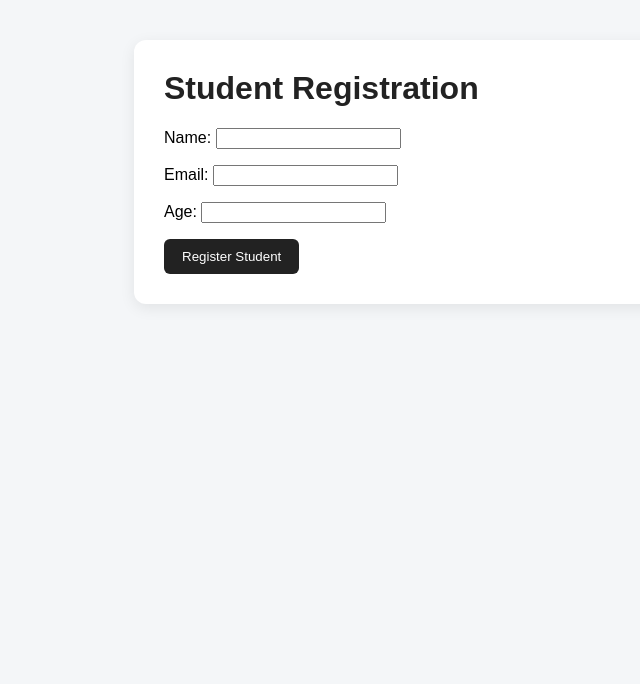
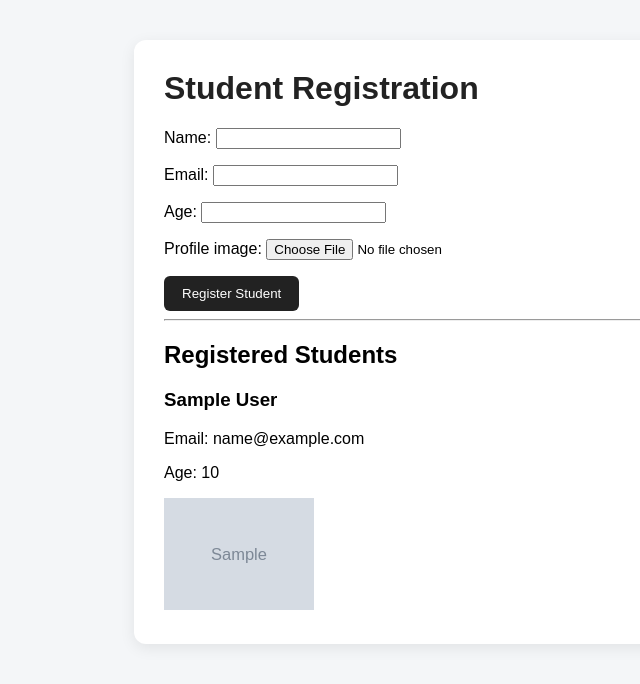
Before and after one commit to Muhammed-Sahal717/django-web-dev, a Django app: page /student/ in a window 1280 px wide. Shown: the top 684 px of the page, without its empty margins (176-816 px from the left). Run offline with Django 5.2, Linux system fonts and the light colour scheme; tables that the repository leaves empty hold one stand-in row (values such as "Sample post"); grey boxes marked "Sample" are stand-in pictures.

Commit message:
feat: add student profile image upload

```diff
--- a/config/settings.py
+++ b/config/settings.py
@@ -120,6 +120,8 @@ STATICFILES_DIRS = [
     BASE_DIR / "static",
 ]
 
+MEDIA_URL = "/media/"
+MEDIA_ROOT = BASE_DIR / "media"
 
 # Email
 # https://docs.djangoproject.com/en/6.1/topics/email/#topic-email-configuration
--- a/config/urls.py
+++ b/config/urls.py
@@ -14,6 +14,8 @@ Including another URLconf
     1. Import the include() function: from django.urls import include, path
     2. Add a URL to urlpatterns:  path('blog/', include('blog.urls'))
 """
+from django.conf import settings
+from django.conf.urls.static import static
 from django.contrib import admin
 from django.urls import path
 from students.views import student_form
@@ -23,3 +25,6 @@ urlpatterns = [
     path("admin/", admin.site.urls),
     path("student/", student_form, name="student_form"),
 ]
+
+if settings.DEBUG:
+    urlpatterns += static(settings.MEDIA_URL, document_root=settings.MEDIA_ROOT)
--- a/students/forms.py
+++ b/students/forms.py
@@ -6,7 +6,7 @@ from .models import Student
 class StudentForm(forms.ModelForm):
     class Meta:
         model = Student
-        fields = ["name", "email", "age"]
+        fields = ["name", "email", "age", "profile_image"]
 
     def clean_age(self):
         age = self.cleaned_data["age"]
--- a/students/models.py
+++ b/students/models.py
@@ -5,6 +5,11 @@ class Student(models.Model):
     name = models.CharField(max_length=100)
     email = models.EmailField()
     age = models.PositiveIntegerField()
+    profile_image = models.ImageField(
+        upload_to="students/profile_images/",
+        blank=True,
+        null=True,
+    )
 
     def __str__(self):
         return self.name
--- a/students/templates/students/student_form.html
+++ b/students/templates/students/student_form.html
@@ -2,10 +2,35 @@
 
 <h1>Student Registration</h1>
 
-<form method="POST">
+<form method="POST" enctype="multipart/form-data">
   {% csrf_token %} {{ form.as_p }}
 
   <button type="submit">Register Student</button>
 </form>
 
-{% endblock %}
+<hr />
+
+<h2>Registered Students</h2>
+
+{% for student in students %}
+
+<div>
+  <h3>{{ student.name }}</h3>
+
+  <p>Email: {{ student.email }}</p>
+  <p>Age: {{ student.age }}</p>
+
+  {% if student.profile_image %}
+  <img
+    src="{{ student.profile_image.url }}"
+    alt="{{ student.name }} profile image"
+    width="150"
+  />
+  {% endif %}
+</div>
+
+{% empty %}
+
+<p>No students registered yet.</p>
+
+{% endfor %} {% endblock %}
--- a/students/views.py
+++ b/students/views.py
@@ -1,11 +1,12 @@
 from django.shortcuts import redirect, render
 
 from .forms import StudentForm
+from .models import Student
 
 
 def student_form(request):
     if request.method == "POST":
-        form = StudentForm(request.POST)
+        form = StudentForm(request.POST, request.FILES)
 
         if form.is_valid():
             form.save()
@@ -14,4 +15,13 @@ def student_form(request):
     else:
         form = StudentForm()
 
-    return render(request, "students/student_form.html", {"form": form})
+    students = Student.objects.all()
+
+    return render(
+        request,
+        "students/student_form.html",
+        {
+            "form": form,
+            "students": students,
+        },
+    )
```
Also changed, not shown: students/migrations/0002_student_profile_image.py (added).
